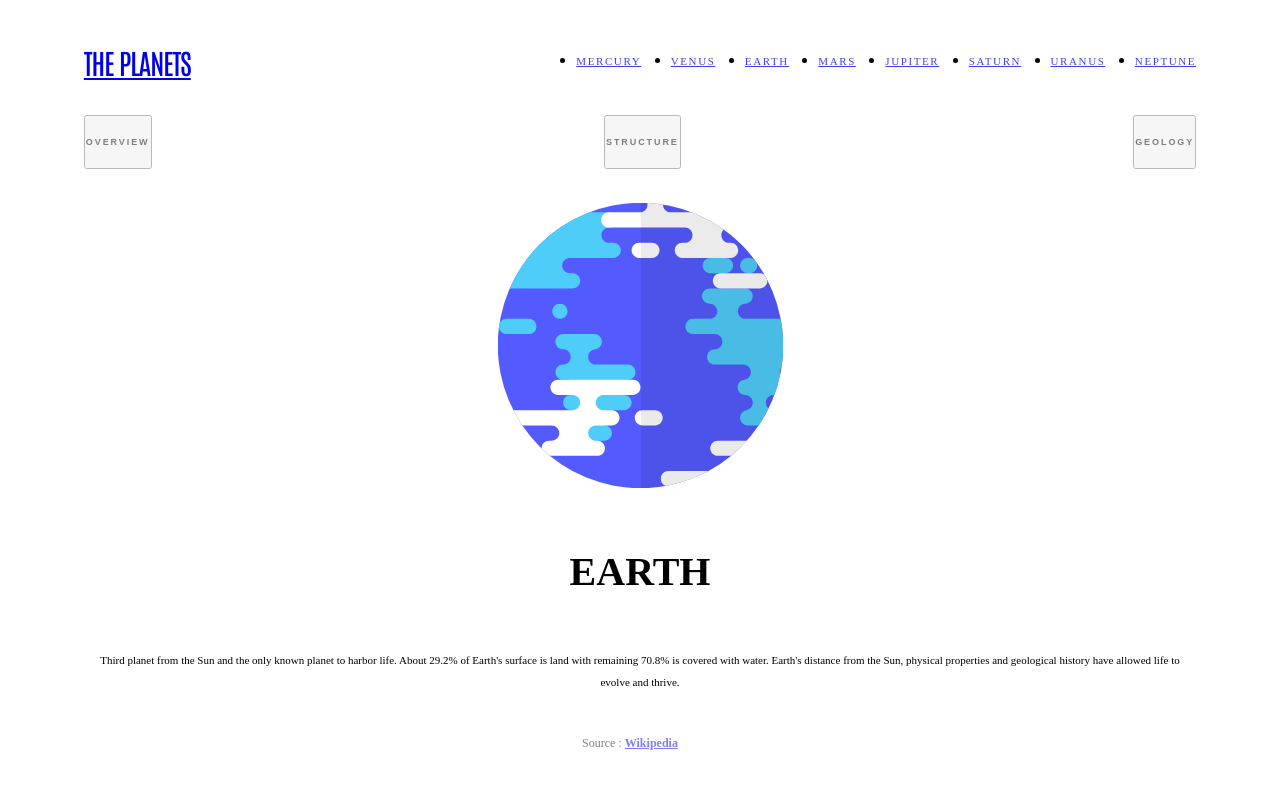
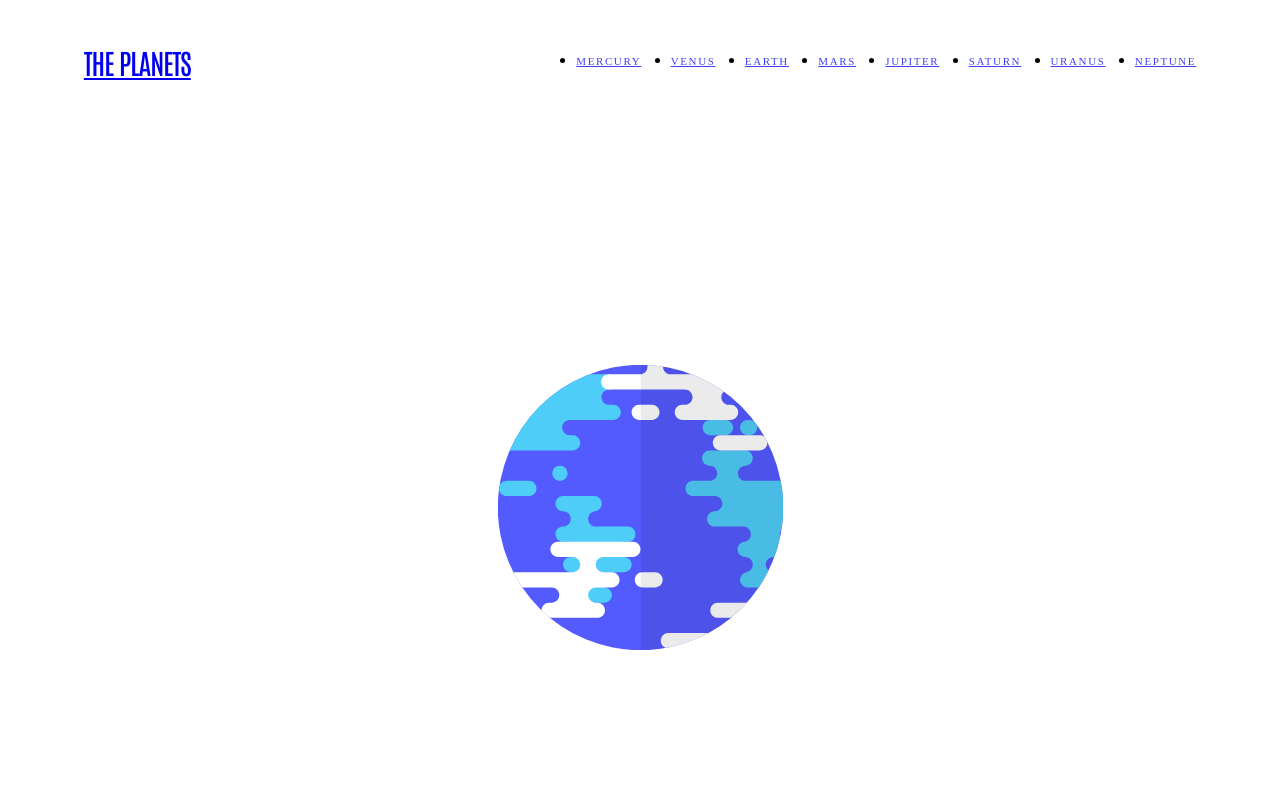
Before and after one commit to emestabillo/planets-fact-site, a Next.js app: page / in a window 1280 px wide. Shown: the top 794 px of the page. Built offline with nearby package versions, Linux system fonts and the light colour scheme.

Commit message:
Start tablet view

```diff
--- a/components/Header.js
+++ b/components/Header.js
@@ -6,9 +6,11 @@ const Wrapper = styled.header`
   display: grid;
   grid-template-areas: "tabs" "image" "heading" "info";
 
-  /* @media ${QUERIES.tabletAndUp} {
+  @media ${QUERIES.tabletAndUp} {
+    grid-template-columns: repeat(2, 1fr);
     grid-template-areas: "image image" "heading ." "info tabs";
-  } */
+    text-align: left;
+  }
 `;
 
 function Header({ name, images, overview, structure, geology, activeTab }) {
--- a/components/PlanetImage.js
+++ b/components/PlanetImage.js
@@ -10,6 +10,12 @@ const Wrapper = styled.div`
   display: flex;
   align-items: center;
   position: relative;
+  grid-area: image;
+
+  @media ${QUERIES.tabletAndUp} {
+    /* border: 1px solid red; */
+    padding: 15rem 0;
+  }
 `;
 
 const ImageDiv = styled.div`
@@ -19,6 +25,8 @@ const ImageDiv = styled.div`
 
   @media ${QUERIES.tabletAndUp} {
     transform: scale(1.65);
+    /* border: 1px solid pink; */
+    /* padding: 3.375rem 0 2.25rem; */
   }
 `;
 
--- a/components/Tabs.js
+++ b/components/Tabs.js
@@ -12,15 +12,26 @@ const FlexContainer = styled.div`
   border-bottom: 1px solid hsla(var(--color-white), 20%);
   margin: 0 -6%;
   ${Gutters}
+
+  @media ${QUERIES.tabletAndUp} {
+    flex-direction: column;
+    border-bottom: revert;
+    margin: revert;
+    padding: revert;
+  }
 `;
 
 const Heading = styled.h1`
   grid-area: heading;
   font-family: var(--font-family-antonio);
-  font-size: 2.5rem;
+  font-size: clamp(2.5rem, 6vw, 5rem);
   text-transform: uppercase;
   padding-bottom: 1rem;
   order: 2;
+
+  @media ${QUERIES.tabletAndUp} {
+    padding-bottom: revert;
+  }
 `;
 
 const Tab = styled.button`
@@ -73,6 +84,11 @@ const Overview = styled.p`
   line-height: 2;
   padding: 0 0.5rem 2rem;
   order: 4;
+
+  @media ${QUERIES.tabletAndUp} {
+    padding: 1.5rem 0;
+    font-size: 0.875rem;
+  }
 `;
 
 const Source = styled.div`
@@ -84,6 +100,10 @@ const Source = styled.div`
 
   &:hover {
     opacity: 1;
+  }
+
+  @media ${QUERIES.tabletAndUp} {
+    font-size: 0.875rem;
   }
 
   svg {
```
